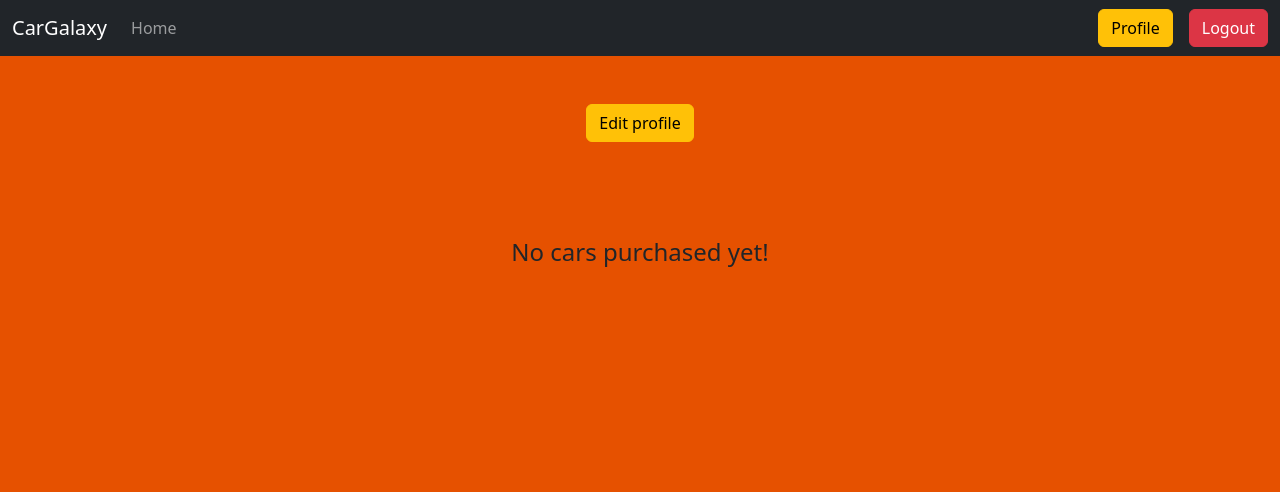
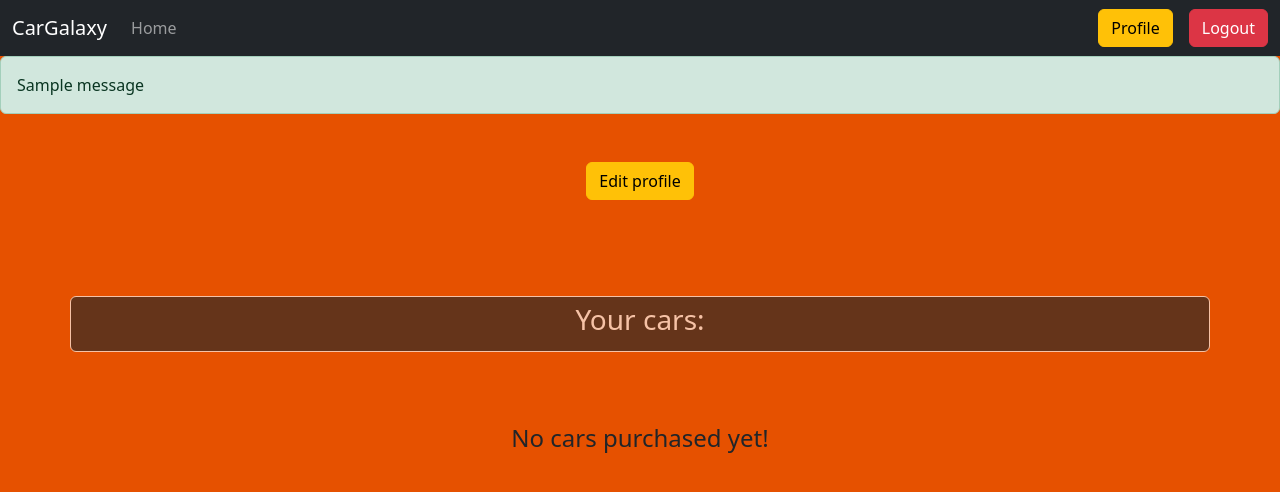
Before and after one commit to pranoyaditya/Car-Website, a Django app: page /user/profile/ in a window 1280 px wide. Shown: the top 492 px of the page. Run offline with Django 5.2, Linux system fonts and the light colour scheme; a user stored in the database is signed in; data comes from the database, SQL or seed files in the repository; both versions use the stored data as it was after the commit; tables that the repository leaves empty hold one stand-in row (values such as "Sample post"); one stand-in notice (Sample message) is shown; some libraries are stand-ins or nearby versions.

Commit message:
Finished the project.

```diff
--- a/Car_Website_Project/Car_App/views.py
+++ b/Car_Website_Project/Car_App/views.py
@@ -51,4 +51,4 @@
         else:
             messages.error(request, "Sorry, this car is out of stock!")
 
-        return redirect('home_page')
+        return redirect('profile_page')
--- a/Car_Website_Project/User_App/templates/User_App/profile_page.html
+++ b/Car_Website_Project/User_App/templates/User_App/profile_page.html
@@ -5,12 +5,27 @@
 
 {% block content %}
 
+    {% comment %} contains the message {% endcomment %}
+    {% if messages %}
+        <div class="messages-container">
+            {% for message in messages %}
+                <div class="alert alert-{{ message.tags }}">
+                    {{ message }}
+                </div>
+            {% endfor %}
+        </div>
+    {% endif %}
+
+
     <div class="container-fluid text-center my-5">
         <a href="{% url 'profile_update' %}" class="btn btn-warning"> Edit profile</a>
     </div>
 
     {% comment %} contains cards of owned cars {% endcomment %}
     <div class="d-flex flex-wrap justify-content-start mx-5 my-5 gap-4">
+        <button class="container text-center mt-5 btn text-white bg-dark disabled">
+            <h3>Your cars:</h3>
+        </button>
         {% for purchase in purchased_cars %}
             <div class="card" style="width: 18rem; background-color: #2F4F4F; border: none;">
                 <img src="{{ purchase.car.car_image.url }}" class="card-img-top" alt="...">
@@ -22,7 +37,7 @@
                     <li class="list-group-item text-white" style="background-color: #2F4F4F; border: none;">Price: {{ purchase.car.price }}</li>
                     <li class="list-group-item text-white" style="background-color: #2F4F4F; border: none;">Purchased Date: {{ purchase.purchase_date }}</li>
                     <li class="list-group-item text-white" style="background-color: #2F4F4F; border: none;">
-                        <a href="{% url 'car_details_page' purchase.car.pk %}" class="card-link text-white">View Details</a>
+                        <a href="{% url 'car_details_page' purchase.car.pk %}" class="btn btn-info text-white">View Details</a>
                     </li>
                 </ul>
             </div>
--- a/Car_Website_Project/User_App/templates/User_App/update_profile.html
+++ b/Car_Website_Project/User_App/templates/User_App/update_profile.html
@@ -6,6 +6,7 @@
 
     <form method="post" style="width: 50%; margin: auto">
         {% csrf_token %}
+        <h4 class="my-4">Update your data</h4>
         {{ form | crispy}}
         <button class="btn btn-primary">Update</button>
     </form>
--- a/Car_Website_Project/templates/home_page.html
+++ b/Car_Website_Project/templates/home_page.html
@@ -48,7 +48,7 @@
                     <li class="list-group-item text-white" style="background-color: #2F4F4F; border: none;">Brand: {{ car.brand }}</li>
                     <li class="list-group-item text-white" style="background-color: #2F4F4F; border: none;">Price: {{ car.price }}</li>
                     <li class="list-group-item text-white" style="background-color: #2F4F4F; border: none;">
-                        <a href="{% url 'car_details_page' car.pk %}" class="card-link text-white">View Details</a>
+                        <a href="{% url 'car_details_page' car.pk %}" class="btn btn-info text-white">View Details</a>
                     </li>
                 </ul>
             </div>
```
Also changed, not shown: Car_Website_Project/db.sqlite3.
